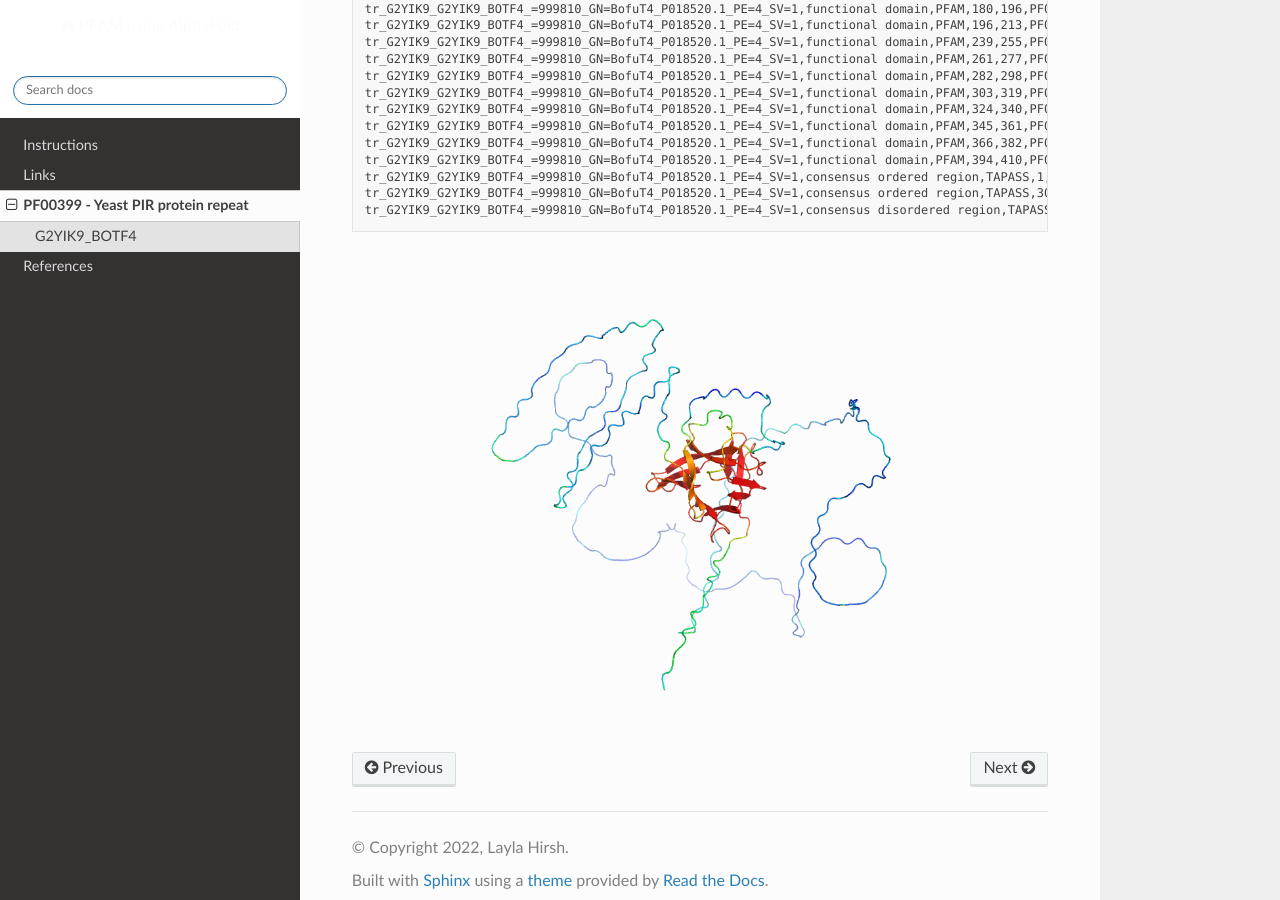
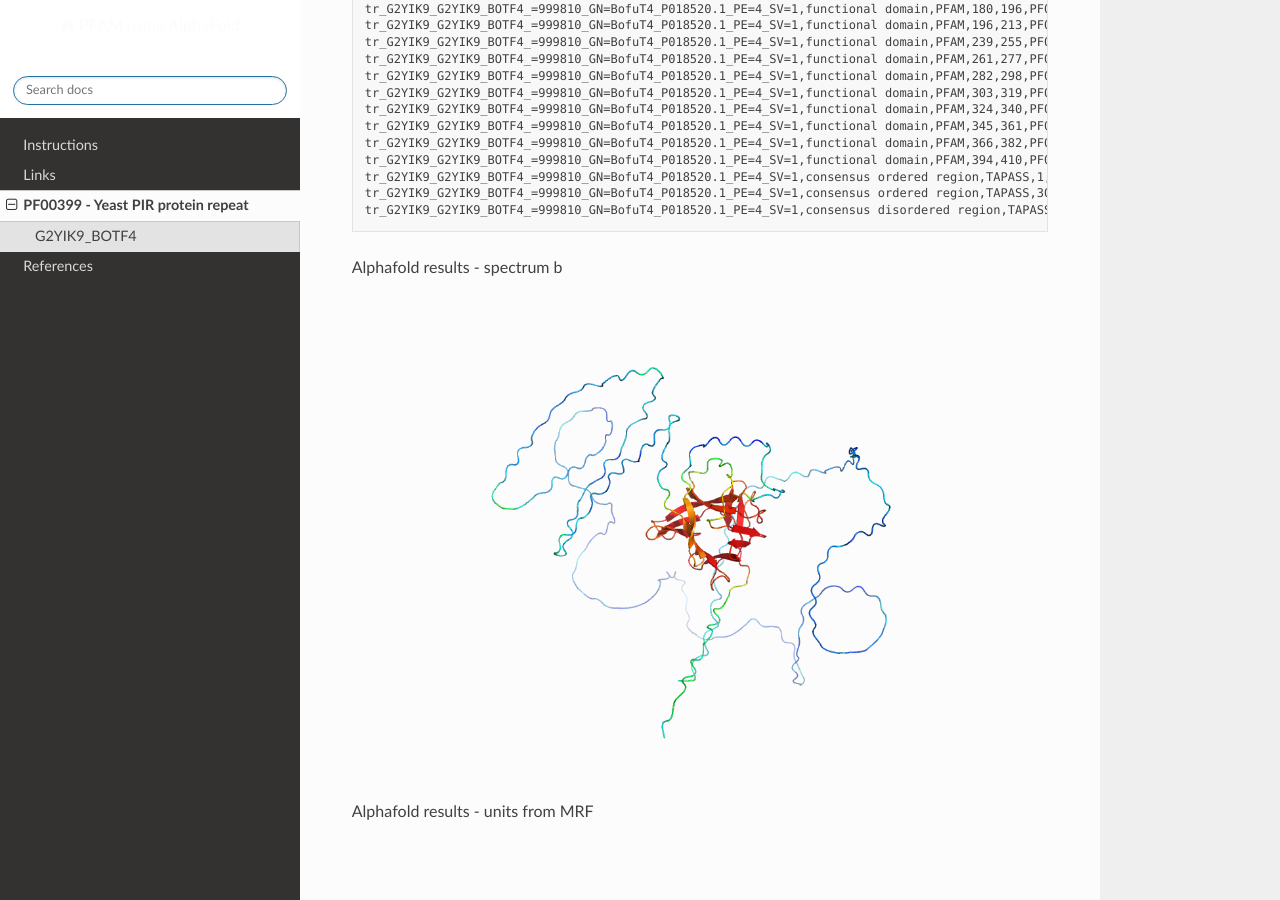
Before and after one commit to DraLaylaHirsh/AlphaFoldPfam, a Sphinx documentation site: the page built from docs/PF00399.rst, in a window 1280 px wide and 900 px high, scrolled down 1041 px. Built offline with Sphinx 7.4.7 and the Read the Docs theme 2.0.0, drawn with Linux system fonts in a browser that asks for light colours.

Commit message:
Update PF00399.rst

```diff
--- a/docs/PF00399.rst
+++ b/docs/PF00399.rst
@@ -67,4 +67,10 @@
   tr_G2YIK9_G2YIK9_BOTF4_=999810_GN=BofuT4_P018520.1_PE=4_SV=1,consensus ordered region,TAPASS,305,451
   tr_G2YIK9_G2YIK9_BOTF4_=999810_GN=BofuT4_P018520.1_PE=4_SV=1,consensus disordered region,TAPASS,193,304
 
+Alphafold results - spectrum b
+
 .. image:: /images/G2YIK9_alphaFold.png
+
+Alphafold results - units from MRF
+
+.. image:: /images/G2YIK9_alphaFold.png
```
